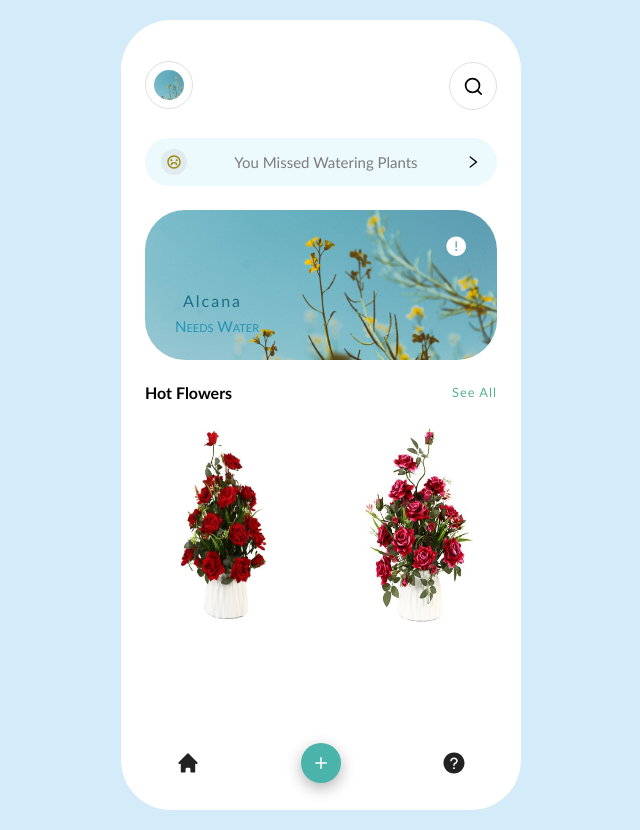
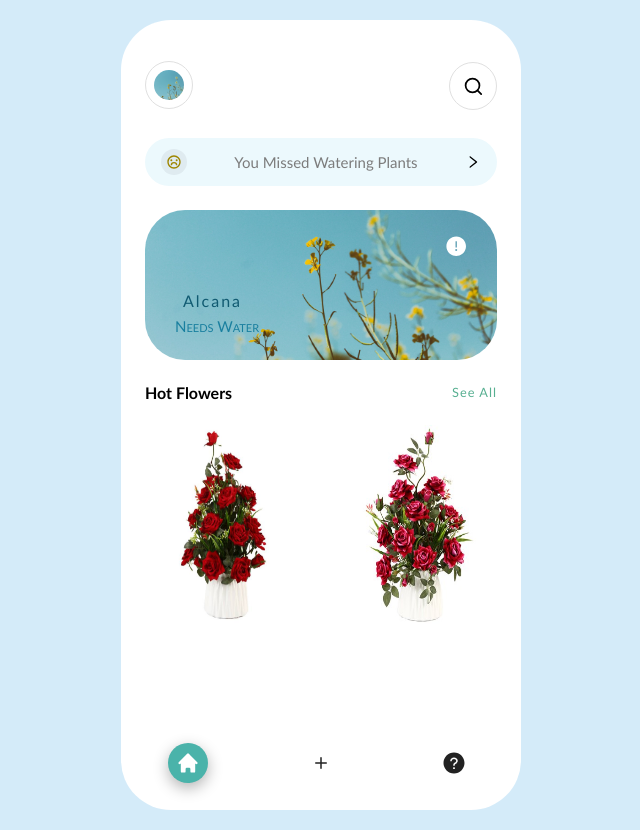
Before and after one commit to eisa-rezaei/Plants, a React (Create React App) app: page / in a window 1280 px wide. Shown: the whole page, without its empty margins (319-959 px from the left). Built offline with nearby package versions, Linux system fonts and the light colour scheme.

Commit message:
usingContext api for buttons

```diff
--- /dev/null
+++ b/src/AllContextes/toggle-bg-Context.js
@@ -0,0 +1,35 @@
+import React, { useContext, useState } from "react";
+
+//creating a context
+const ToogleContext = React.createContext();
+
+//creating a Component for context
+const ToogleProvider = ({ children }) => {
+  const [bgColor, setBgColor] = useState({
+    isHome: true,
+    isAdd: false,
+    isInfo: false,
+  });
+  const AddIsHome = () => {
+    return setBgColor({ isHome: true, isAdd: false, isInfo: false });
+  };
+  const AddIsAdd = () => {
+    return setBgColor({ isHome: false, isAdd: true, isInfo: false });
+  };
+  const AddIsInfo = () => {
+    return setBgColor({ isHome: false, isAdd: false, isInfo: true });
+  };
+
+  return (
+    <ToogleContext.Provider value={{ bgColor, AddIsAdd, AddIsHome, AddIsInfo }}>
+      {children}
+    </ToogleContext.Provider>
+  );
+};
+
+//using custom hook for the reducing the code
+export const useToogleContext = () => {
+  return useContext(ToogleContext);
+};
+
+export { ToogleContext, ToogleProvider };
--- a/src/components/footer/Footer.js
+++ b/src/components/footer/Footer.js
@@ -1,4 +1,5 @@
-import React, { useState } from "react";
+import React from "react";
+import { useToogleContext } from "../../AllContextes/toggle-bg-Context";
 import { HiHome } from "react-icons/hi";
 import { BsPlus } from "react-icons/bs";
 import { AiFillQuestionCircle } from "react-icons/ai";
@@ -6,49 +7,25 @@ import { Link } from "react-router-dom";
 import "./Footer.css";
 
 const Footer = () => {
-  const [bgChange, setBgChange] = useState({
-    isHome: false,
-    isAdd: true,
-    isInfo: false,
-  });
+  const { bgColor, AddIsHome, AddIsAdd, AddIsInfo } = useToogleContext();
+  const { isHome, isAdd, isInfo } = bgColor;
+
   return (
     <footer className="footer-page">
-      <Link
-        to="/"
-        className={bgChange.isHome && `active`}
-        onClick={() =>
-          setBgChange({
-            isInfo: false,
-            isHome: true,
-            isAdd: false,
-          })
-        }
-      >
+      <Link to="/" className={isHome ? `active` : null} onClick={AddIsHome}>
         <HiHome />
       </Link>
       <Link
         to="/addflower"
-        className={bgChange.isAdd && `active`}
-        onClick={() =>
-          setBgChange({
-            isInfo: false,
-            isHome: false,
-            isAdd: true,
-          })
-        }
+        className={isAdd ? `active` : null}
+        onClick={AddIsAdd}
       >
         <BsPlus />
       </Link>
       <Link
         to="/information"
-        className={bgChange.isInfo && `active`}
-        onClick={() =>
-          setBgChange({
-            isInfo: true,
-            isHome: false,
-            isAdd: false,
-          })
-        }
+        className={isInfo ? `active` : null}
+        onClick={AddIsInfo}
       >
         <AiFillQuestionCircle />
       </Link>
--- a/src/index.js
+++ b/src/index.js
@@ -1,10 +1,13 @@
 import React from "react";
 import ReactDOM from "react-dom";
 import App from "./App";
+import { ToogleProvider } from "./AllContextes/toggle-bg-Context";
 
 ReactDOM.render(
   <React.StrictMode>
-    <App />
+    <ToogleProvider>
+      <App />
+    </ToogleProvider>
   </React.StrictMode>,
   document.getElementById("root")
 );
--- a/src/pages/addFlower/AddFlower.css
+++ b/src/pages/addFlower/AddFlower.css
@@ -60,7 +60,7 @@
 }
 
 .addflower-div-img h4 {
-  color: rgb(26, 111, 136);
+  color: rgb(17, 89, 111);
   position: absolute;
   bottom: 50px;
   left: 38px;
@@ -71,7 +71,7 @@
   left: 30px;
   bottom: 25px;
   position: absolute;
-  color: rgb(35, 148, 182);
+  color: rgb(23, 122, 152);
   font-variant: small-caps;
   font-size: 15px;
 }
--- a/src/pages/home/Home.css
+++ b/src/pages/home/Home.css
@@ -73,7 +73,7 @@
   position: relative;
 }
 .img-bg-div h4 {
-  color: rgb(26, 111, 136);
+  color: rgb(16, 90, 113);
   position: absolute;
   bottom: 50px;
   left: 38px;
@@ -84,7 +84,7 @@
   left: 30px;
   bottom: 25px;
   position: absolute;
-  color: rgb(35, 148, 182);
+  color: rgb(25, 127, 159);
   font-variant: small-caps;
   font-size: 15px;
 }
--- a/src/pages/home/Home.js
+++ b/src/pages/home/Home.js
@@ -1,5 +1,6 @@
 import React from "react";
 import { Link } from "react-router-dom";
+import { useToogleContext } from "../../AllContextes/toggle-bg-Context";
 import { FiSearch } from "react-icons/fi";
 import { AiFillExclamationCircle, AiOutlineRight } from "react-icons/ai";
 import { RiEmotionUnhappyLine } from "react-icons/ri";
@@ -9,10 +10,11 @@ import listFlower2 from "../../images/list-image2.jpeg";
 import "./Home.css";
 
 const Home = () => {
+  const { AddIsInfo } = useToogleContext();
   return (
     <div className="home-page">
       <header className="header">
-        <Link to="/information">
+        <Link to="/information" onClick={AddIsInfo}>
           <img src={flower} alt="flower" />
         </Link>
         <span>
```
